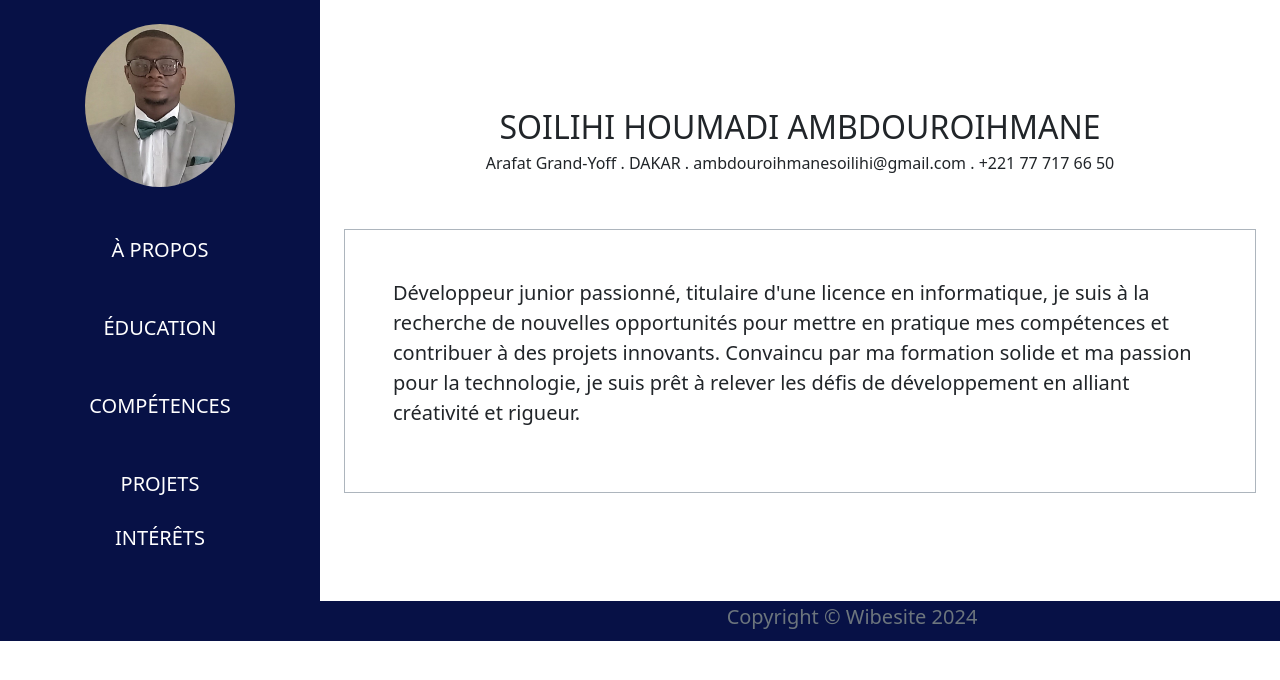
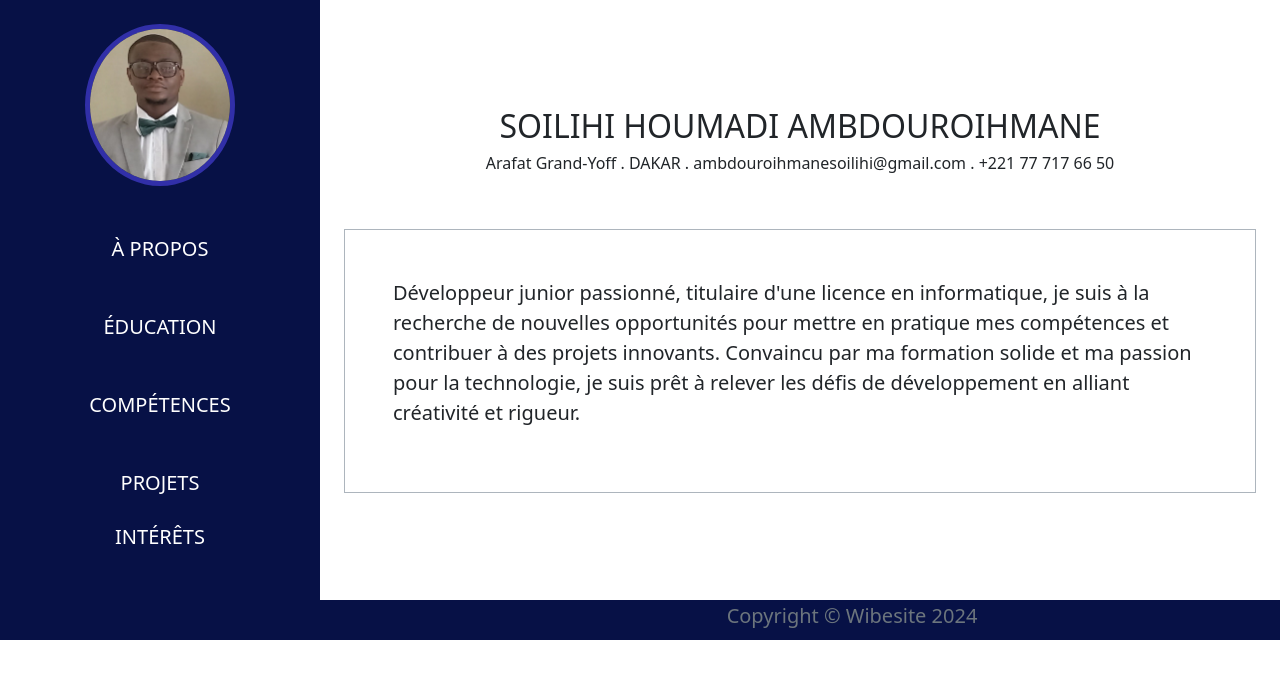
Before and after one commit to Houmadi12/Portfolio_1, a plain HTML site: page index.html in a window 1280 px wide. Drawn offline with nearby package versions, Linux system fonts and the light colour scheme.

Commit message:
version 0''

```diff
--- a/style.css
+++ b/style.css
@@ -14,6 +14,7 @@ body {
 
 .image img{
     width: 150px;
+    border: 5px solid rgb(49, 47, 168);
 }
 
 .bg-color-gradient {
```
